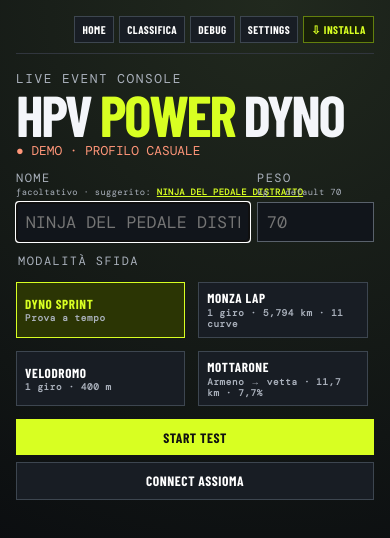
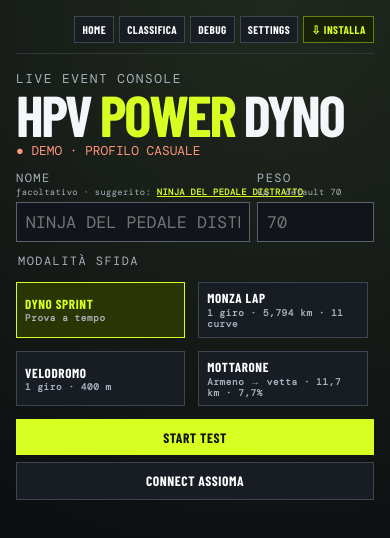
Before and after one commit to Markciccio/cyclo-dyno, a React (Vite) app: page / in a window 390 px wide. Shown: the top 538 px of the page. Built offline with nearby package versions, Linux system fonts and the light colour scheme; a web font is replaced by a local one.

Commit message:
Avoid automatic name field focus on tablets

```diff
--- a/src/App.tsx
+++ b/src/App.tsx
@@ -1276,10 +1276,12 @@ export function App() {
           <label className="field">
             NOME <small className="nickname-suggestion">facoltativo · suggerito: <button type="button" onClick={() => setName(suggestedAlias)}>{suggestedAlias}</button></small>
             <input
-              autoFocus
               value={name}
               onChange={(e) => setName(e.target.value)}
               placeholder={suggestedAlias}
+              autoComplete="off"
+              spellCheck={false}
+              enterKeyHint="done"
             />
           </label>
           <label className="field">
```
